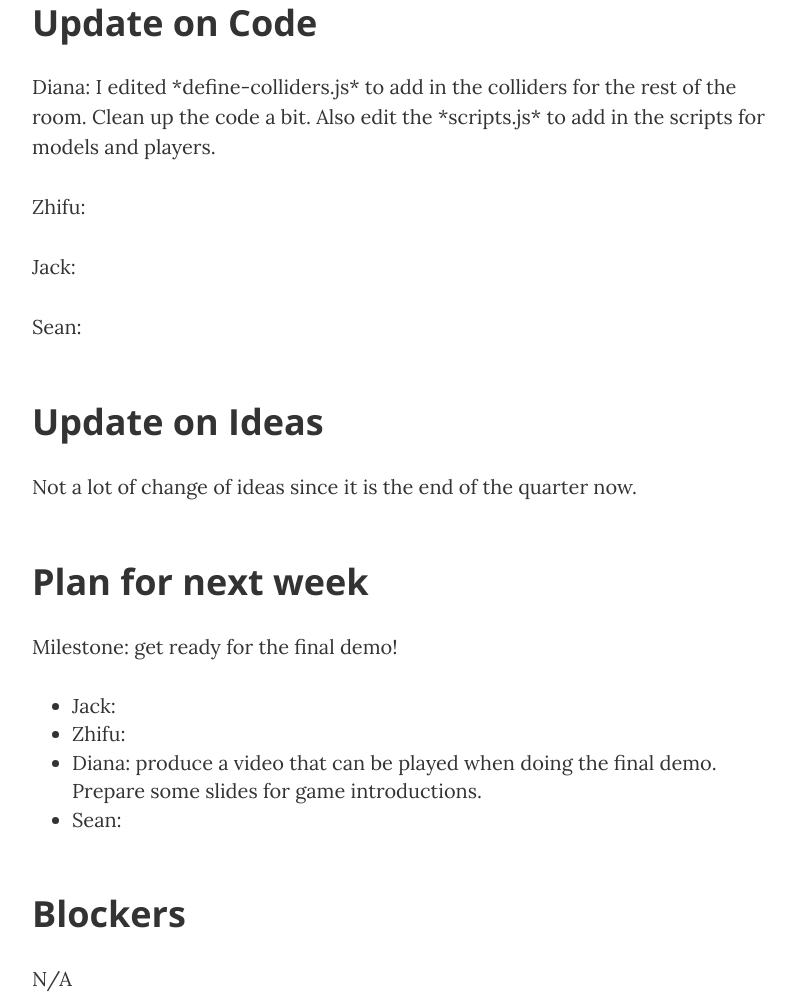
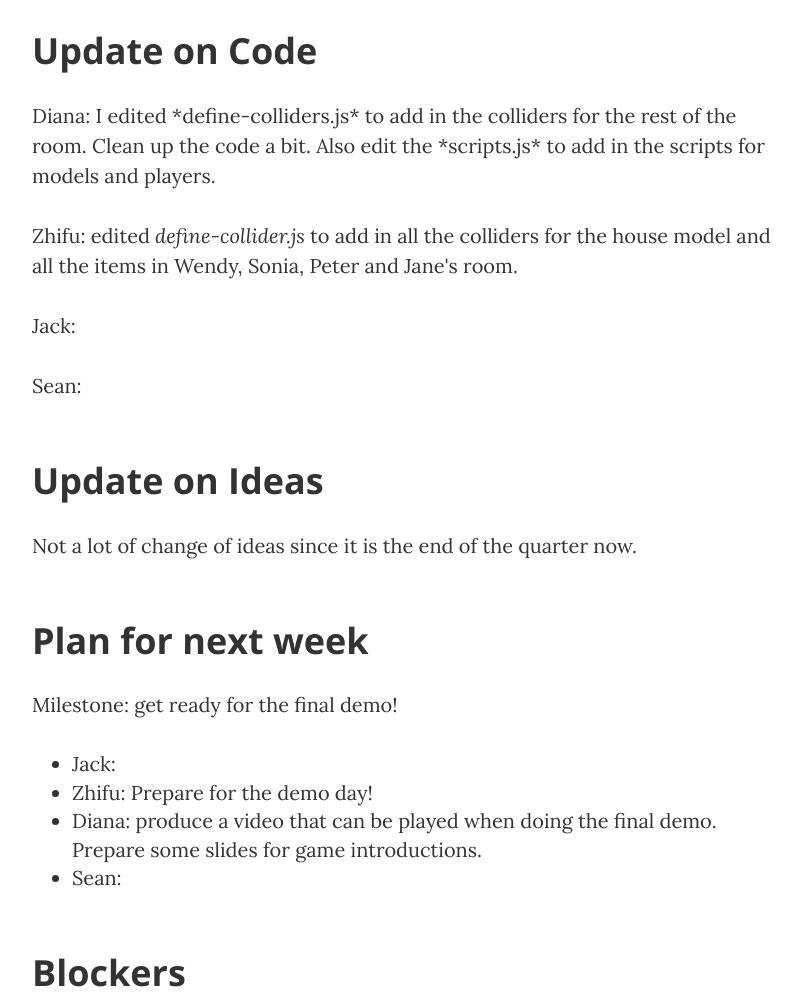
Before and after one commit to UWRealityLab/xrcapstone21sp-team2, a website: page docs/blog-w10.html in a window 1280 px wide. Shown: the part 1337-2341 px from the top of the page, without its empty margins (233-1033 px from the left). Drawn offline with nearby package versions, Linux system fonts and the light colour scheme.

Commit message:
update from zf

```diff
--- a/docs/blog-w10.html
+++ b/docs/blog-w10.html
@@ -95,7 +95,7 @@
                     <h2 class="section-heading">What Every Member Did</h2>
                     <ul>
                         <li>Jack: </li>
-                        <li>Zhifu: </li>
+                        <li>Zhifu: finished colliders on Wendy, Sonia, Peter and Jane's room and also added colliders to the house selecton model.</li>
                         <li>
                             Diana: finish the colliders on Lucas, Meeting and Benny's room. Finish the script refinement for models and players. Also made the 1-min video.
                         </li>
@@ -108,7 +108,7 @@
                     <p>
                         Diana: I edited *define-colliders.js* to add in the colliders for the rest of the room. Clean up the code a bit. Also edit the *scripts.js* to add in the scripts for models and players.
                     <p>
-                        Zhifu:
+                        Zhifu: edited <em>define-collider.js</em> to add in all the colliders for the house model and all the items in Wendy, Sonia, Peter and Jane's room.
                     </p>
                     <p>
                         Jack:
@@ -124,7 +124,7 @@
                     <p>Milestone: get ready for the final demo!  </p>
                     <ul>
                         <li>Jack:  </li>
-                        <li>Zhifu: </li>
+                        <li>Zhifu: Prepare for the demo day!</li>
                         <li>Diana: produce a video that can be played when doing the final demo. Prepare some slides for game introductions. </li>
                         <li>Sean: </li>
                     </ul>
```
